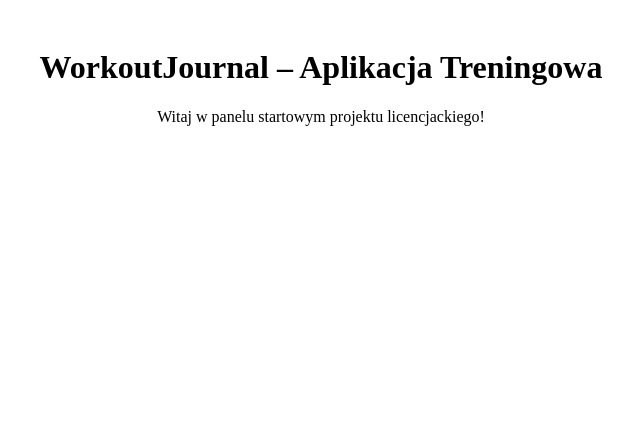
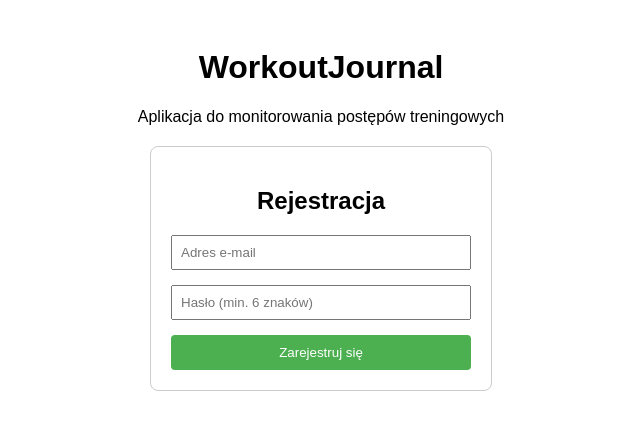
Before and after one commit to szymonkujawski/WorkoutJournal, a React (Vite) app: page / in a window 1280 px wide. Shown: the top 430 px of the page, without its empty margins (319-959 px from the left). Built offline with nearby package versions, Linux system fonts and the light colour scheme.

Commit message:
Dodanie działającego komponentu rejestracji

```diff
--- a/src/App.jsx
+++ b/src/App.jsx
@@ -1,10 +1,15 @@
+import Register from './components/Register';
+
 function App() {
   return (
-    <div style={{ padding: '20px', textAlign: 'center' }}>
-      <h1>WorkoutJournal – Aplikacja Treningowa</h1>
-      <p>Witaj w panelu startowym projektu licencjackiego!</p>
+    <div style={{ padding: '20px', textAlign: 'center', fontFamily: 'sans-serif' }}>
+      <h1>WorkoutJournal</h1>
+      <p>Aplikacja do monitorowania postępów treningowych</p>
+
+      {/* Wyświetlamy nasz nowy komponent */}
+      <Register />
     </div>
-  )
+  );
 }
 
-export default App
+export default App;
--- /dev/null
+++ b/src/components/Register.jsx
@@ -0,0 +1,52 @@
+import { useState } from 'react';
+import { auth } from '../firebase';
+import { createUserWithEmailAndPassword } from 'firebase/auth';
+
+export default function Register() {
+  // Stan (pamięć) dla pól formularza i komunikatów
+  const [email, setEmail] = useState('');
+  const [password, setPassword] = useState('');
+  const [message, setMessage] = useState('');
+
+  // Funkcja uruchamiana po kliknięciu "Zarejestruj się"
+  const handleRegister = async (e) => {
+    e.preventDefault(); // Zapobiega przeładowaniu strony
+    try {
+      // Wywołanie funkcji z Firebase do tworzenia konta
+      await createUserWithEmailAndPassword(auth, email, password);
+      setMessage('Konto zostało pomyślnie utworzone!');
+      setEmail('');
+      setPassword('');
+    } catch (error) {
+      setMessage('Błąd: ' + error.message);
+    }
+  };
+
+  return (
+    <div style={{ maxWidth: '300px', margin: '20px auto', padding: '20px', border: '1px solid #ccc', borderRadius: '8px' }}>
+      <h2>Rejestracja</h2>
+      <form onSubmit={handleRegister} style={{ display: 'flex', flexDirection: 'column', gap: '15px' }}>
+        <input
+          type="email"
+          placeholder="Adres e-mail"
+          value={email}
+          onChange={(e) => setEmail(e.target.value)}
+          required
+          style={{ padding: '8px' }}
+        />
+        <input
+          type="password"
+          placeholder="Hasło (min. 6 znaków)"
+          value={password}
+          onChange={(e) => setPassword(e.target.value)}
+          required
+          style={{ padding: '8px' }}
+        />
+        <button type="submit" style={{ padding: '10px', cursor: 'pointer', backgroundColor: '#4CAF50', color: 'white', border: 'none', borderRadius: '4px' }}>
+          Zarejestruj się
+        </button>
+      </form>
+      {message && <p style={{ marginTop: '15px', fontWeight: 'bold' }}>{message}</p>}
+    </div>
+  );
+}
```
